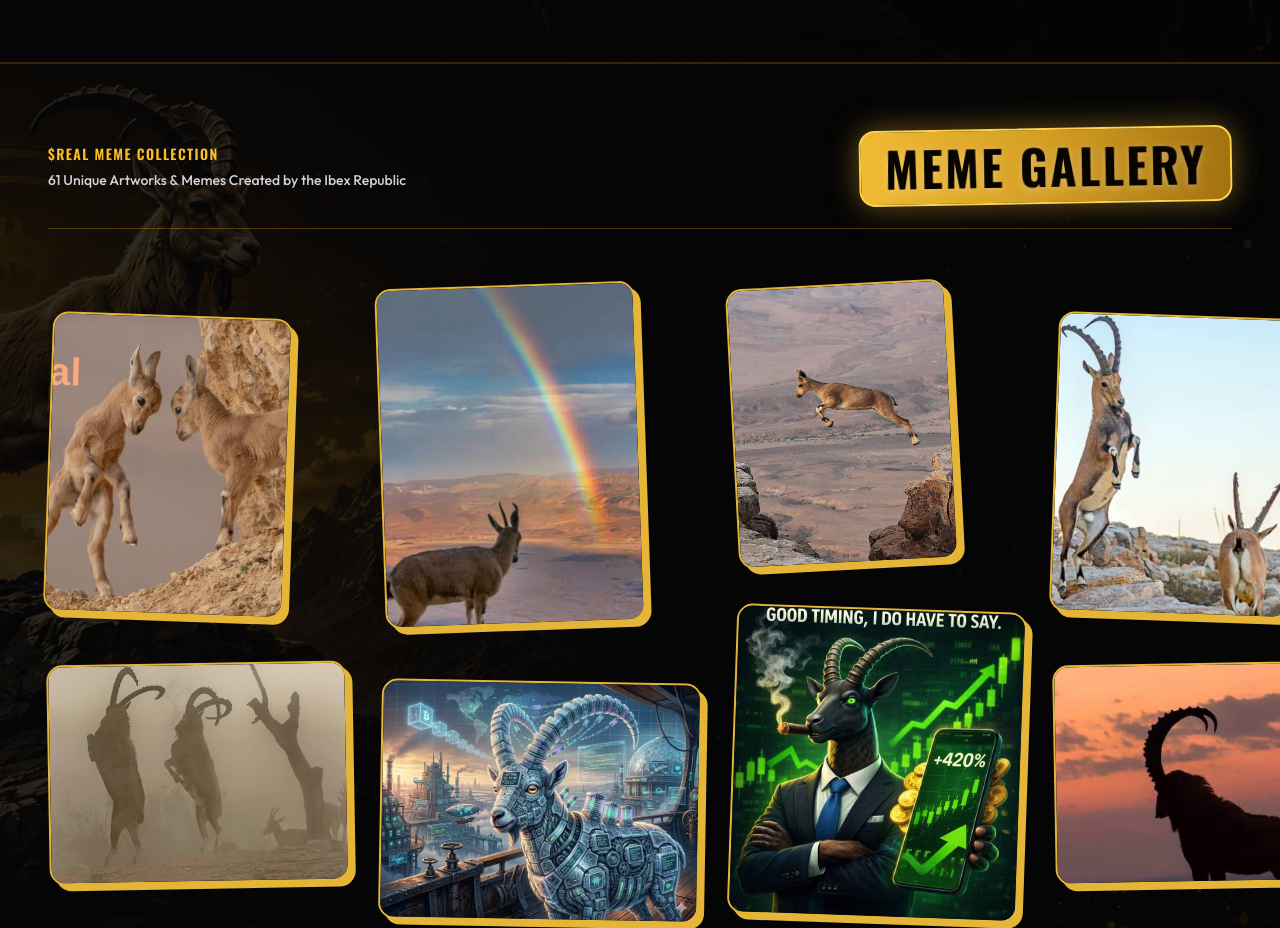
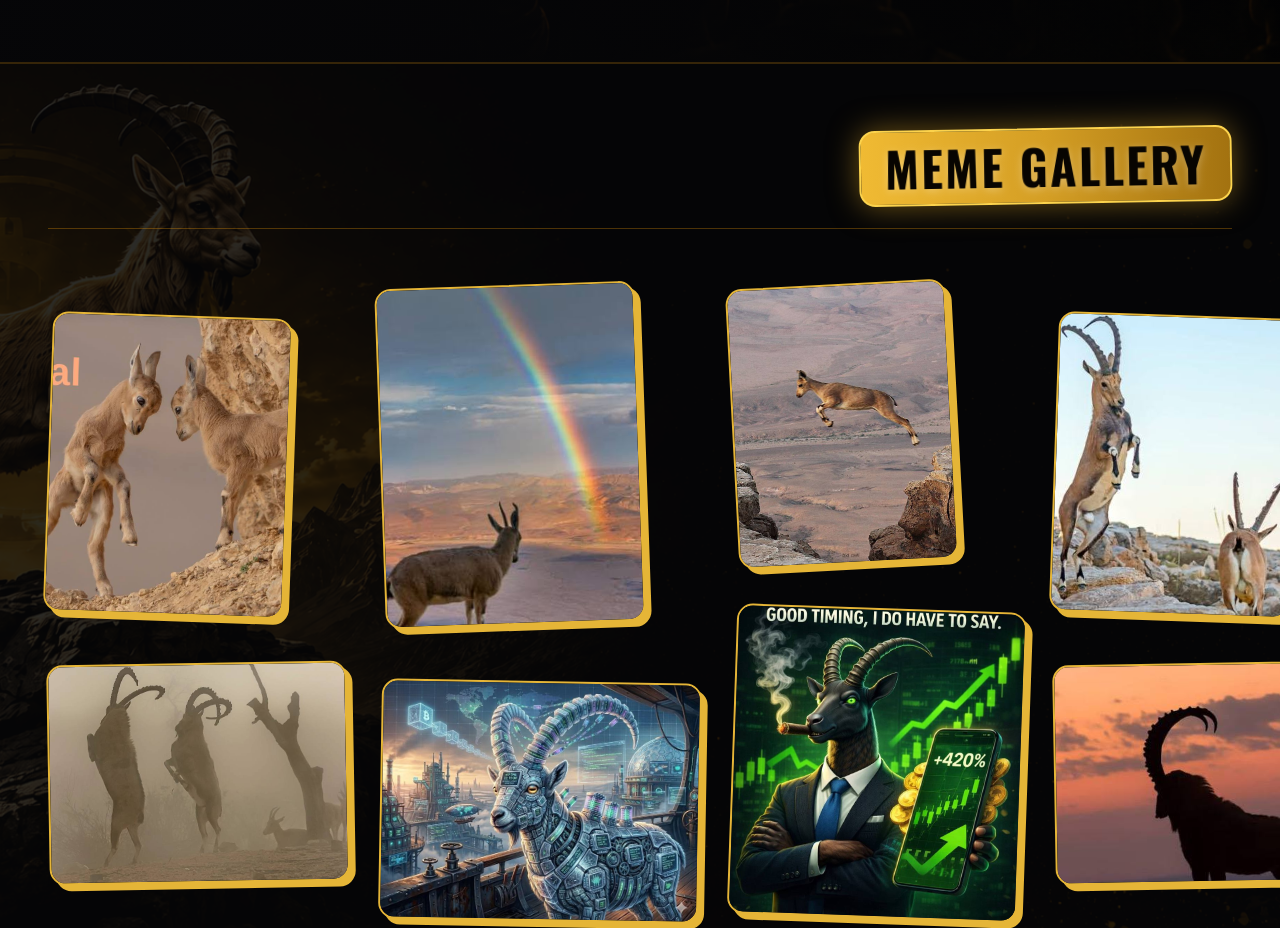
Before and after one commit to ayanmal1k/real-token, a Next.js app: page / in a window 1280 px wide. Shown: the part 3600-4528 px from the top of the page. Built offline with nearby package versions, Linux system fonts and the light colour scheme.

Commit message:
Remove subtitle text from Meme Gallery section header

```diff
--- a/src/components/GallerySection.tsx
+++ b/src/components/GallerySection.tsx
@@ -77,7 +77,6 @@ export default function GallerySection() {
   // Jumbled / Shuffled order using deterministic seed algorithm
   const shuffledImages = useMemo(() => {
     const list = [...rawImages];
-    // Deterministic pseudo-random shuffle (Fisher-Yates with fixed seed)
     let seed = 42;
     const pseudoRandom = () => {
       const x = Math.sin(seed++) * 10000;
@@ -158,17 +157,7 @@ export default function GallerySection() {
       <div className="relative z-10 max-w-[1600px] mx-auto px-4 sm:px-6 lg:px-12 flex flex-col justify-between h-full">
 
         {/* Gallery Title & Banner Section Header (Title Aligned on the Right) */}
-        <div className="flex flex-col sm:flex-row items-center justify-between gap-6 mb-8 border-b border-amber-500/30 pb-6">
-
-          {/* Subtitle / Tagline on Left */}
-          <div className="text-left space-y-1">
-            <span className="font-heading text-amber-400 text-sm font-semibold tracking-widest uppercase">
-              $REAL MEME COLLECTION
-            </span>
-            <p className="font-sans text-zinc-300 text-xs sm:text-sm font-medium">
-              61 Unique Artworks &amp; Memes Created by the Ibex Republic
-            </p>
-          </div>
+        <div className="flex items-center justify-end mb-8 border-b border-amber-500/30 pb-6">
 
           {/* Banner Title on the Right */}
           <div className="relative flex items-center justify-end">
```
